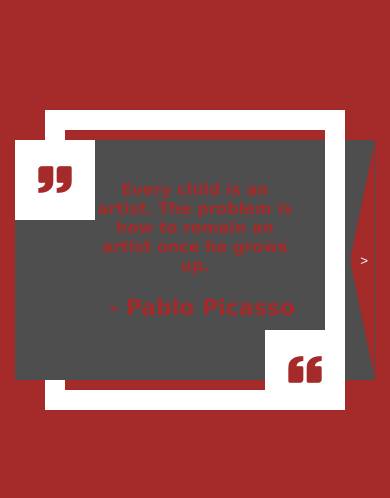
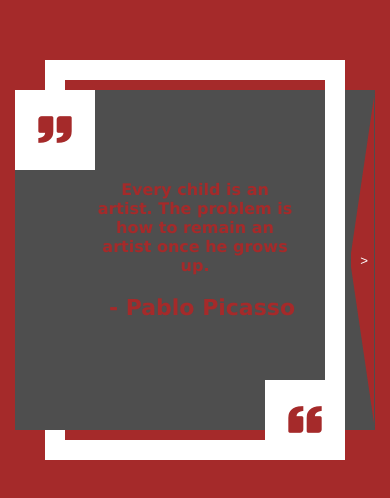
Before and after one commit to saac17/entregable1-react, a React (Vite) app: page / in a window 390 px wide. Shown: the part 162-660 px from the top of the page. Built offline with nearby package versions, Linux system fonts and the light colour scheme.

Commit message:
responsive card design

```diff
--- a/src/App.css
+++ b/src/App.css
@@ -127,7 +127,7 @@ p, h1{
 @media screen and (max-width:768px) {
     .card{
         width: 300px;
-        height: 300px;
+        min-height: 300px;
     }
     .card_quote{
         font-size: 16px;
```
